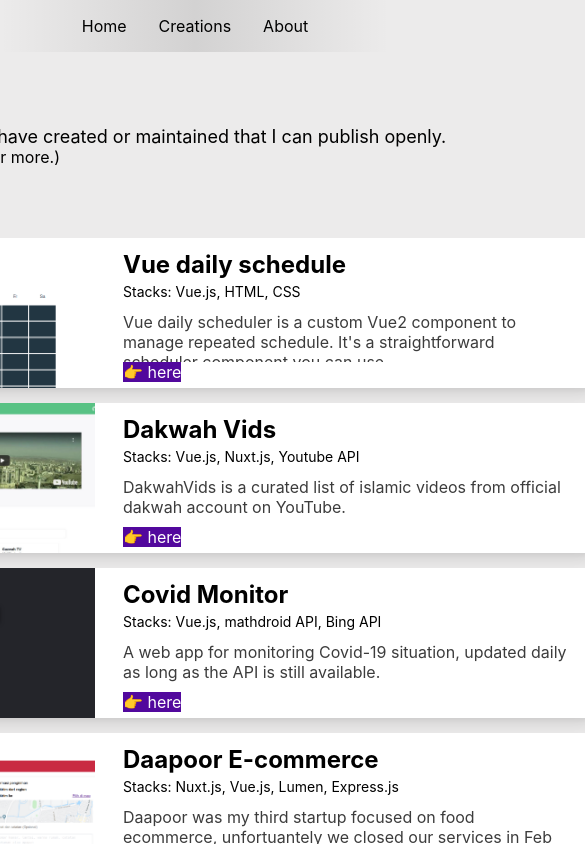
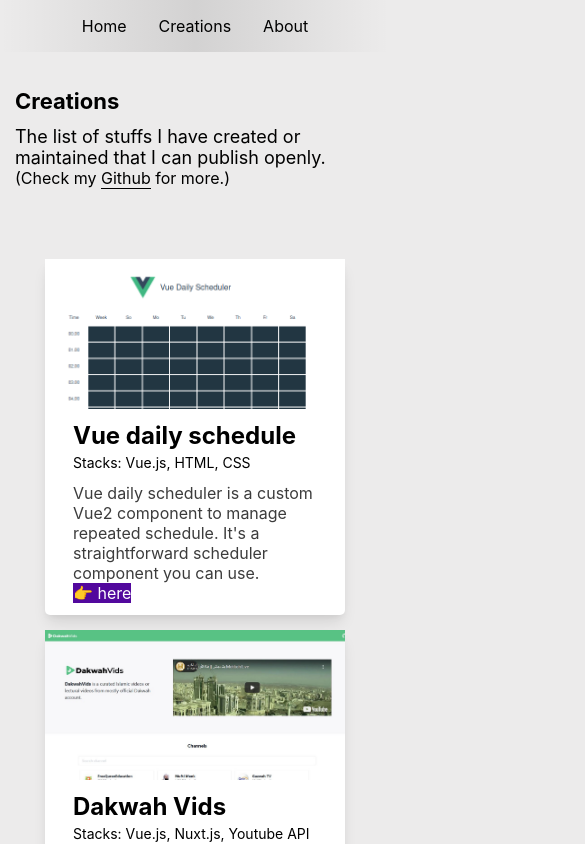
Before and after one commit to burhanahmeed/kusiaga.com, a Next.js app: page /creations in a window 390 px wide. Shown: the top 844 px of the page, 585 px wide, since content can reach past the window. Built offline with nearby package versions, Linux system fonts and the light colour scheme.

Commit message:
mobile responsive

```diff
--- a/pages/creations.js
+++ b/pages/creations.js
@@ -2,11 +2,13 @@ import Head from 'next/head'
 import Default from '../components/default.layout'
 import styles from '../styles/Home.module.css'
 import { getAllPosts } from '../lib/creationApi'
+import { useEffect, useState } from 'react'
 
 const CreationItem = ({ data }) => {
   let coverImg = data.coverImage
+  let width = useWidth()
   return (
-    <div style={{ display: 'flex' }} className={styles['creation-item']}>
+    <div style={{ display: width < 600 ? 'block' : 'flex' }} className={styles['creation-item']}>
       <div>
         <div className={styles['creation-image']} style={{ 'backgroundImage': 'url('+coverImg+')' }} />
       </div>
@@ -27,6 +29,7 @@ const CreationItem = ({ data }) => {
 }
 
 export default function Creations({ allPosts }) {
+  let width = useWidth()
   return (
     <Default>
       <div className={styles.container}>
@@ -34,7 +37,7 @@ export default function Creations({ allPosts }) {
           <title>Creations | Kusiaga</title>
         </Head>
 
-        <main className={styles.main} style={{'marginTop': '60px', 'maxWidth': '700px'}}>
+        <main className={styles.main} style={{'marginTop': '60px', 'maxWidth': `${width}px`}}>
           <div style={{'width': '100%', 'textAlign': 'left'}}>
             <p className="text-clear text-bold text-3xl my2">Creations</p>
             <p className="text-clear text-xl">The list of stuffs I have created or maintained that I can publish openly.</p>
@@ -69,3 +72,16 @@ export async function getStaticProps() {
     props: { allPosts },
   }
 }
+
+const useWidth = () => {
+  let [width, setWidth] = useState(700)
+  useEffect(() => {
+    if (typeof window !== 'undefined') {
+      let xwidth = window.innerWidth
+      if (xwidth < 700) {
+        setWidth(xwidth - 30)
+      }
+    }
+  }, [])
+  return width
+}
--- a/styles/Home.module.css
+++ b/styles/Home.module.css
@@ -148,9 +148,34 @@
   box-shadow: 0 4px 6px -1px rgba(0,0,0,.1),0 2px 4px -1px rgba(0,0,0,.06) !important;
 }
 
+@media (max-width: 800px) {
+  .creation-item {
+    height: auto;
+    width: 650px;
+  }
+}
+
 @media (max-width: 600px) {
+  .creation-item {
+    height: auto;
+    width: 550px;
+  }
   .grid {
     width: 100%;
     flex-direction: column;
   }
 }
+
+@media (max-width: 500px) {
+  .creation-item {
+    height: auto;
+    width: 450px;
+  }
+}
+
+@media (max-width: 400px) {
+  .creation-item {
+    height: auto;
+    width: 300px;
+  }
+}
```
